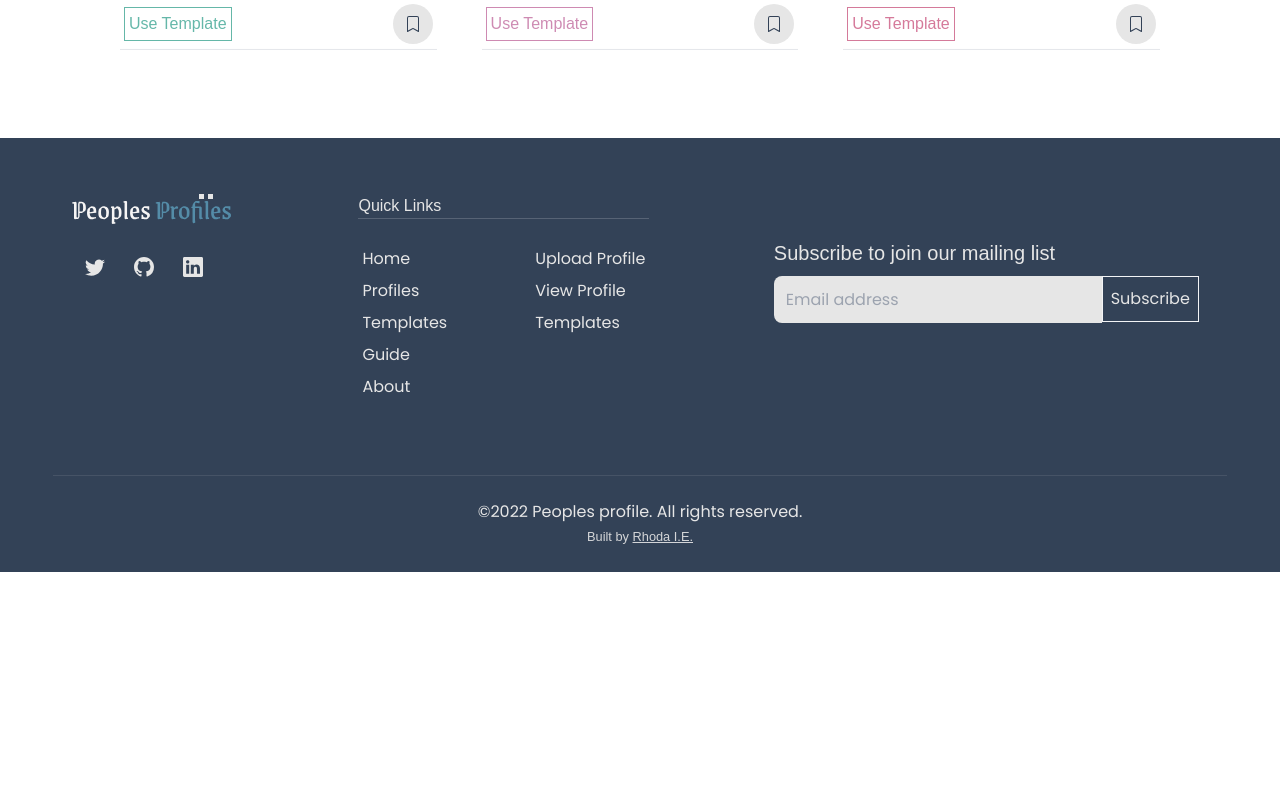
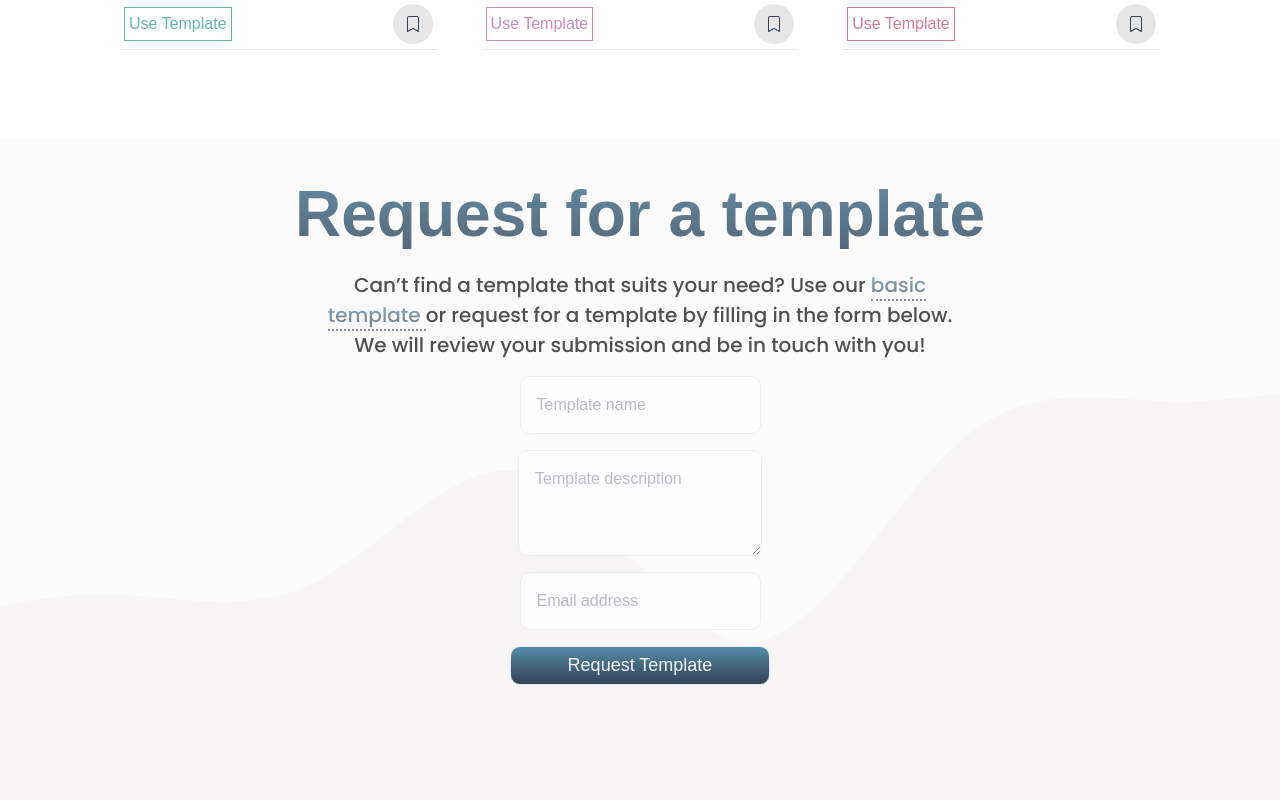
Before and after one commit to ivioje/Peoples-Profile, a React (Vite) app in the folder client/: page /templates in a window 1280 px wide. Shown: the part 1080-1880 px from the top of the page. Before the commit the page ends 1652 px from the top, so only its background shows below. Built offline with nearby package versions, Linux system fonts and the light colour scheme; a web font is replaced by a local one.

Commit message:
request template

```diff
--- a/client/src/index.css
+++ b/client/src/index.css
@@ -263,3 +263,19 @@ img {
 .overlay:hover {
   opacity: 1;
 }
+
+.div-overlay{
+  background: rgba(246, 245, 245, 0.37);
+}
+.requestForm >* {
+padding: 1rem;
+margin: .5rem;
+border: 1px solid rgb(233, 233, 233);
+opacity: .7;
+border-radius: 10px;
+}
+.request-btn {
+  opacity: 1;
+  padding: .3rem;
+
+}
--- a/client/src/routes/templates/Templates.jsx
+++ b/client/src/routes/templates/Templates.jsx
@@ -1,6 +1,7 @@
 import React from 'react'
 import Search from '../../components/Search'
 import Header from './header'
+import RequestTemplate from './requestTemplate'
 import TemplatesList from './templatesList'
 
 const Templates = () => (
@@ -8,6 +9,7 @@ const Templates = () => (
         <Header />
         <Search />
         <TemplatesList />
+        <RequestTemplate />
     </section>
 )
 
--- /dev/null
+++ b/client/src/routes/templates/requestTemplate.jsx
@@ -0,0 +1,35 @@
+import React from 'react';
+import { Link } from 'react-router-dom';
+import wave from '../../assets/wave.svg'
+import styles from '../../style';
+
+const RequestTemplate = () => {
+    return (
+        <section className='bg-cover bg-no-repeat bg-bottom font-firaSans relative h-[90vh] '
+            style={{ 'backgroundImage': `url(${wave})` }}>
+            <div className={`${styles.flexStart} div-overlay px-2 absolute h-full`}>
+                <h1 className='md:text-[64px] ss:text-[30px] text-[22px] text-gradient font-[600] pt-7 pb-2 '>
+                    Request for a template
+                </h1>
+                <p className='font-poppins text-text_color text-center md:w-1/2 sm:text-[20px] font-[500] opacity-80 '>
+                    Can’t find a template that suits your need? Use our {' '}
+                    <Link className='text-gradient border-b-2 border-dotted border-gray-500'>
+                        basic template {' '}
+                    </Link>
+                    or request for a template by filling in the form below. We will review your submission and be in touch with you!
+                </p>
+
+                <form className={`${styles.flexCol} py-2 requestForm`}>
+                    <input name='name' type='text' placeholder='Template name' className='' />
+                    <textarea name='description' rows='3' cols='21' type='text' placeholder='Template description' className='' />
+                    <input name='email' type='email' placeholder='Email address' className='' />
+                    <button type='submit' className='request-btn text-dimWhite text-[18px] primary-gradient w-full mx-2 font-[500] '>
+                        Request Template
+                    </button>
+                </form>
+            </div>
+        </section>
+    )
+}
+
+export default RequestTemplate
--- a/client/src/style.js
+++ b/client/src/style.js
@@ -2,6 +2,7 @@ const styles = {
 flexCenter: 'flex items-center justify-center',
 flexBtw: 'flex items-center justify-between',
 flexCol: 'flex items-center justify-between flex-col',
+flexStart: 'flex flex-col items-center flex-start'
 }
 
 export default styles
```
Also changed, not shown: client/src/assets/wave.svg (added).
